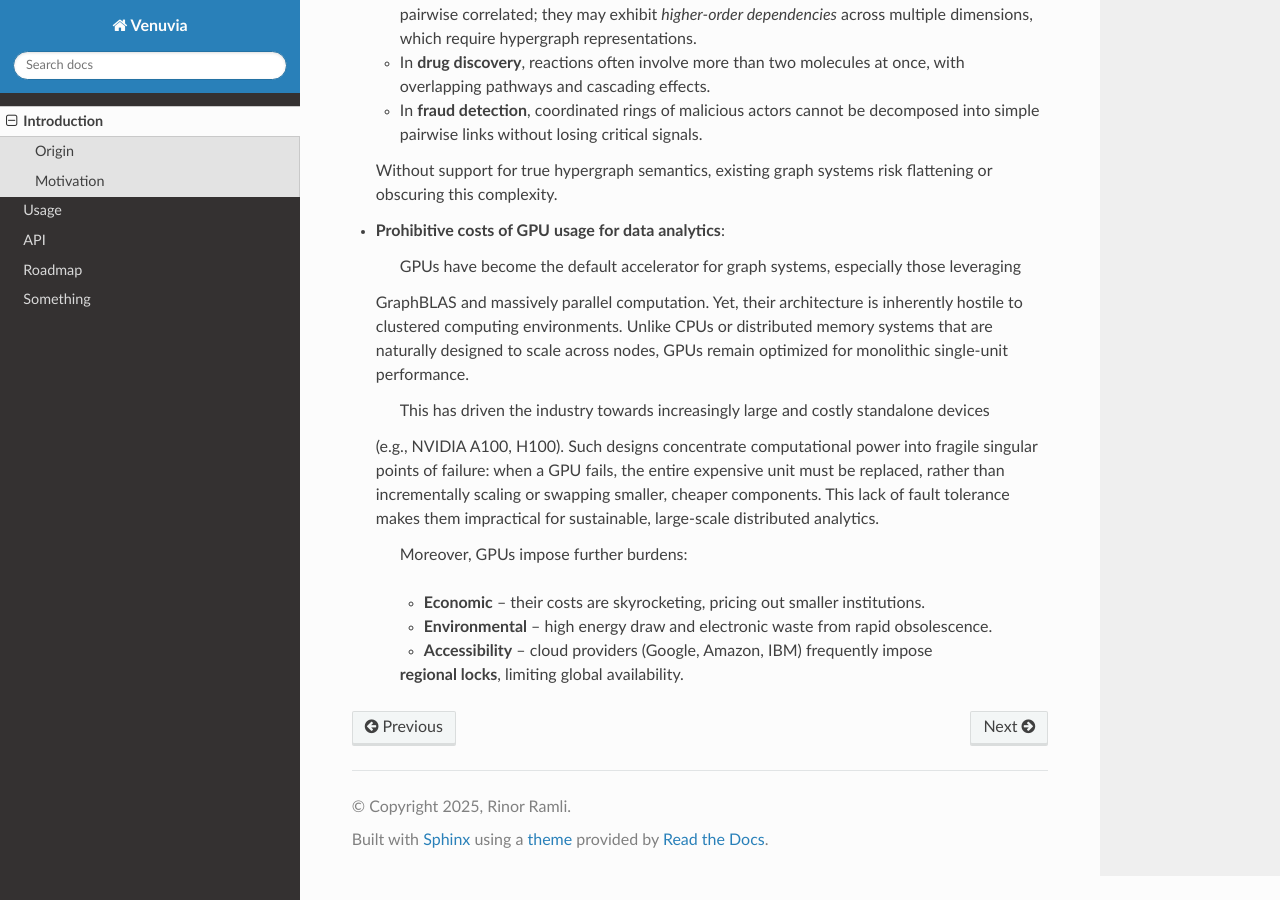
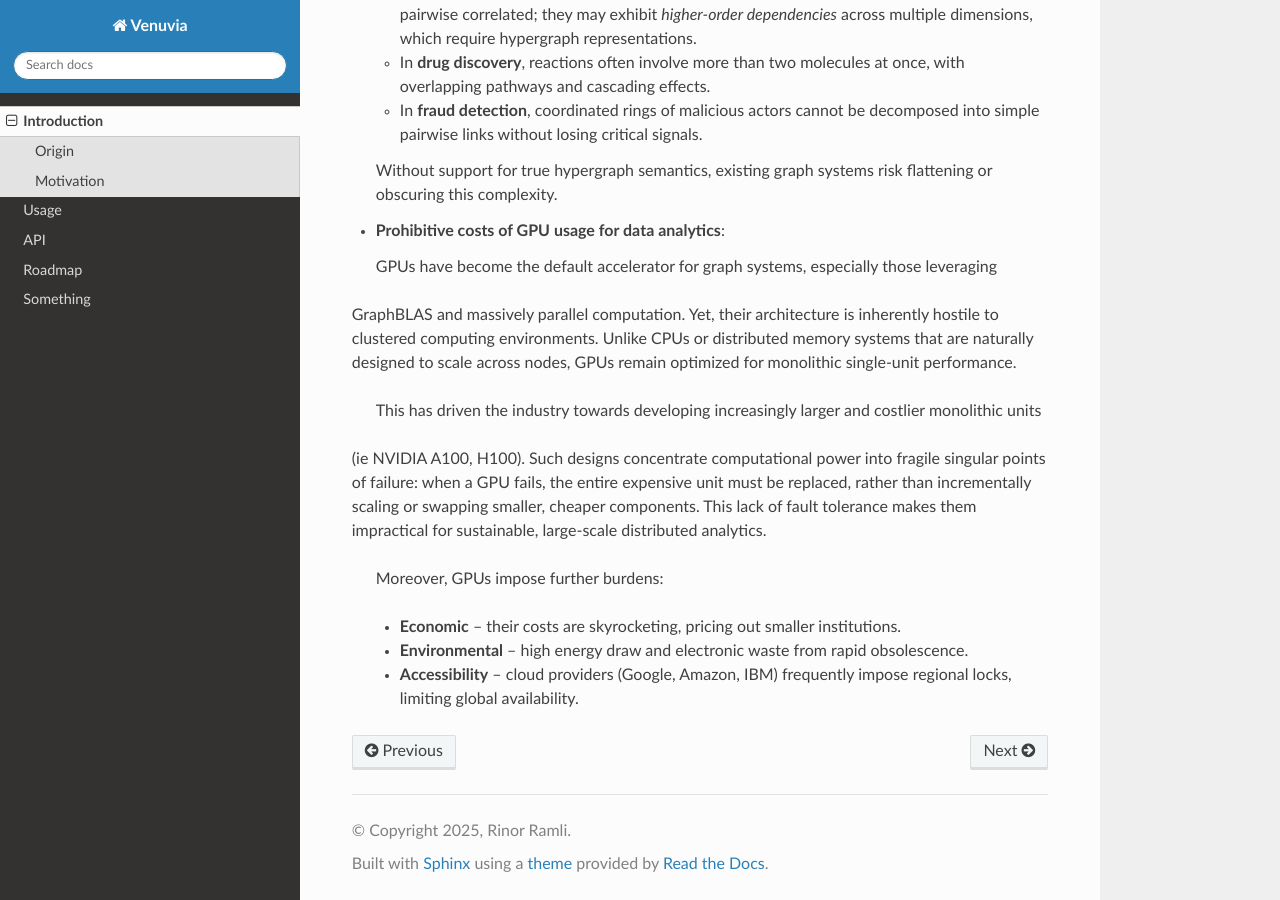
Before and after one commit to pawaka2025/venuvia, a Sphinx documentation site: the page built from docs/source/introduction.rst, in a window 1280 px wide and 900 px high, scrolled down 833 px. Built offline with Sphinx 7.4.7 and the Read the Docs theme 3.1.0, drawn with Linux system fonts in a browser that asks for light colours.

Commit message:
Update introduction.rst

```diff
--- a/docs/source/introduction.rst
+++ b/docs/source/introduction.rst
@@ -30,22 +30,21 @@ This backend has been conceived in order to address a number of use cases:
 
 - **Prohibitive costs of GPU usage for data analytics**:
 
-    GPUs have become the default accelerator for graph systems, especially those leveraging
-  GraphBLAS and massively parallel computation. Yet, their architecture is inherently
-  hostile to clustered computing environments. Unlike CPUs or distributed memory
-  systems that are naturally designed to scale across nodes, GPUs remain optimized for
-  monolithic single-unit performance.
+  GPUs have become the default accelerator for graph systems, especially those leveraging
+GraphBLAS and massively parallel computation. Yet, their architecture is inherently
+hostile to clustered computing environments. Unlike CPUs or distributed memory
+systems that are naturally designed to scale across nodes, GPUs remain optimized for
+monolithic single-unit performance.
 
-    This has driven the industry towards increasingly large and costly standalone devices
-  (e.g., NVIDIA A100, H100). Such designs concentrate computational power into fragile
-  singular points of failure: when a GPU fails, the entire expensive unit must be replaced,
-  rather than incrementally scaling or swapping smaller, cheaper components. This lack of
-  fault tolerance makes them impractical for sustainable, large-scale distributed
-  analytics.
+  This has driven the industry towards developing increasingly larger and costlier monolithic units
+(ie NVIDIA A100, H100). Such designs concentrate computational power into fragile
+singular points of failure: when a GPU fails, the entire expensive unit must be replaced,
+rather than incrementally scaling or swapping smaller, cheaper components. This lack of
+fault tolerance makes them impractical for sustainable, large-scale distributed
+analytics.
 
-    Moreover, GPUs impose further burdens:
+  Moreover, GPUs impose further burdens:
 
-    - **Economic** – their costs are skyrocketing, pricing out smaller institutions.
-    - **Environmental** – high energy draw and electronic waste from rapid obsolescence.
-    - **Accessibility** – cloud providers (Google, Amazon, IBM) frequently impose
-    **regional locks**, limiting global availability.
+  - **Economic** – their costs are skyrocketing, pricing out smaller institutions.
+  - **Environmental** – high energy draw and electronic waste from rapid obsolescence.
+  - **Accessibility** – cloud providers (Google, Amazon, IBM) frequently impose regional locks, limiting global availability.
```
